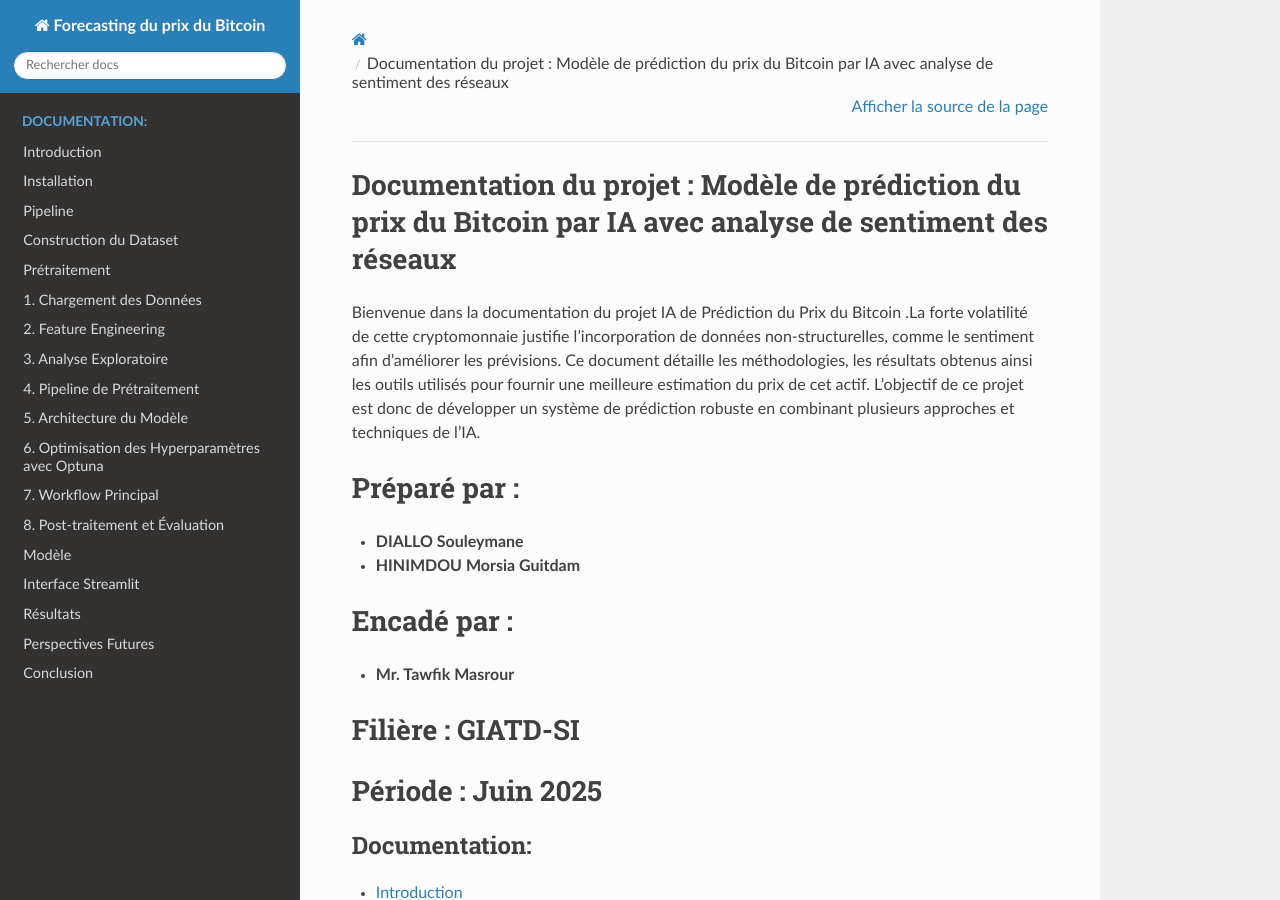
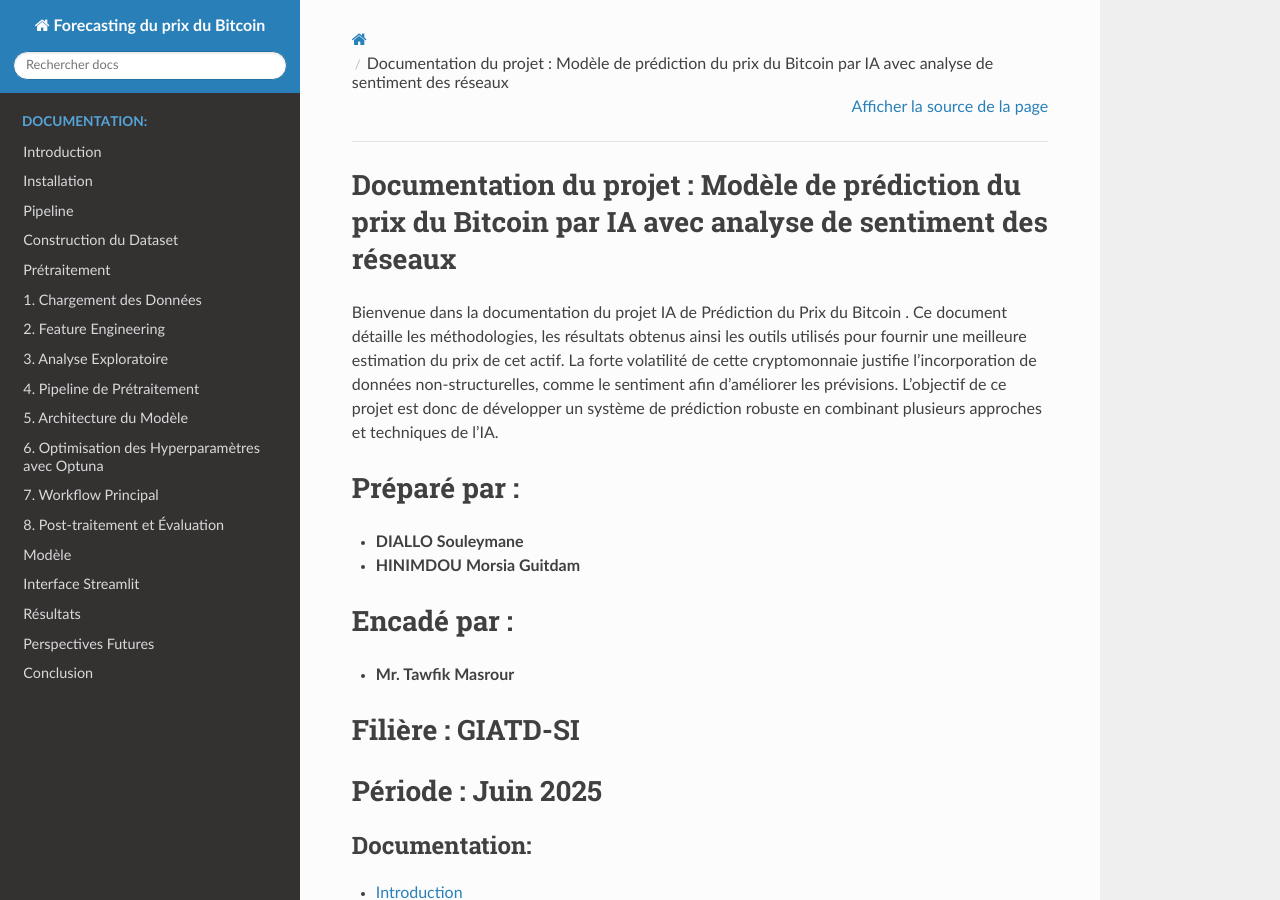
Before and after one commit to SouleymaneDiallo04/Forecasting-du-prix-du-Bitcoin, a Sphinx documentation site: the page built from docs/source/index.rst, in a window 1280 px wide and 900 px high. Built offline with Sphinx 7.4.7 and the Read the Docs theme 3.1.0, drawn with Linux system fonts in a browser that asks for light colours.

```diff
--- a/docs/source/index.rst
+++ b/docs/source/index.rst
@@ -3,7 +3,8 @@
 ===============================================================================================================
 Documentation du projet : Modèle de prédiction du prix du Bitcoin par IA avec analyse de sentiment des réseaux
 ===============================================================================================================
-Bienvenue dans la documentation du projet IA de Prédiction du Prix du Bitcoin .La forte volatilité de cette cryptomonnaie justifie l'incorporation de données non-structurelles, comme le sentiment afin d'améliorer les prévisions. Ce document détaille les méthodologies, les résultats obtenus ainsi les outils utilisés pour fournir une meilleure estimation du prix de cet actif. L’objectif de ce projet est donc de développer un système de prédiction robuste en combinant plusieurs approches et techniques de l'IA.
+Bienvenue dans la documentation du projet IA de Prédiction du Prix du Bitcoin .
+Ce document détaille les méthodologies, les résultats obtenus ainsi les outils utilisés pour fournir une meilleure estimation du prix de cet actif. La forte volatilité de cette cryptomonnaie justifie l'incorporation de données non-structurelles, comme le sentiment afin d'améliorer les prévisions. L’objectif de ce projet est donc de développer un système de prédiction robuste en combinant plusieurs approches et techniques de l'IA.
 
 =============
 Préparé par :
```
